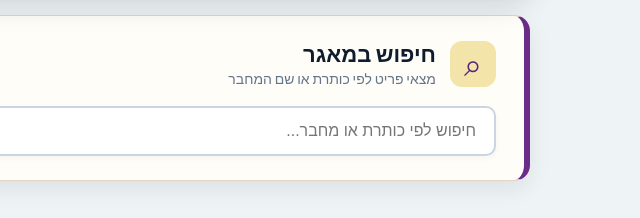
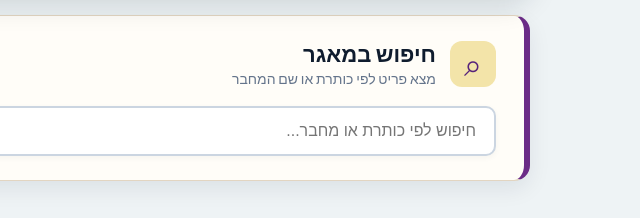
Before and after one commit to h0583224959-blip/chiddushei-torah-project, a website: page client/index.html in a window 1280 px wide. Shown: the part 430-648 px from the top of the page, 640-1280 px from the left. Drawn offline with Linux system fonts and the light colour scheme; some packages are replaced by stand-ins of ours; no server answers; a script that the page names is missing; a web font is replaced by a local one.

Commit message:
שינוי קטן

```diff
--- a/client/index.html
+++ b/client/index.html
@@ -44,7 +44,7 @@
         <span class="search-icon" aria-hidden="true">⌕</span>
         <div>
           <h1>חיפוש במאגר</h1>
-          <p>מצאי פריט לפי כותרת או שם המחבר</p>
+          <p>מצא פריט לפי כותרת או שם המחבר</p>
         </div>
       </div>
       <form id="search-form" class="search-form">
```
